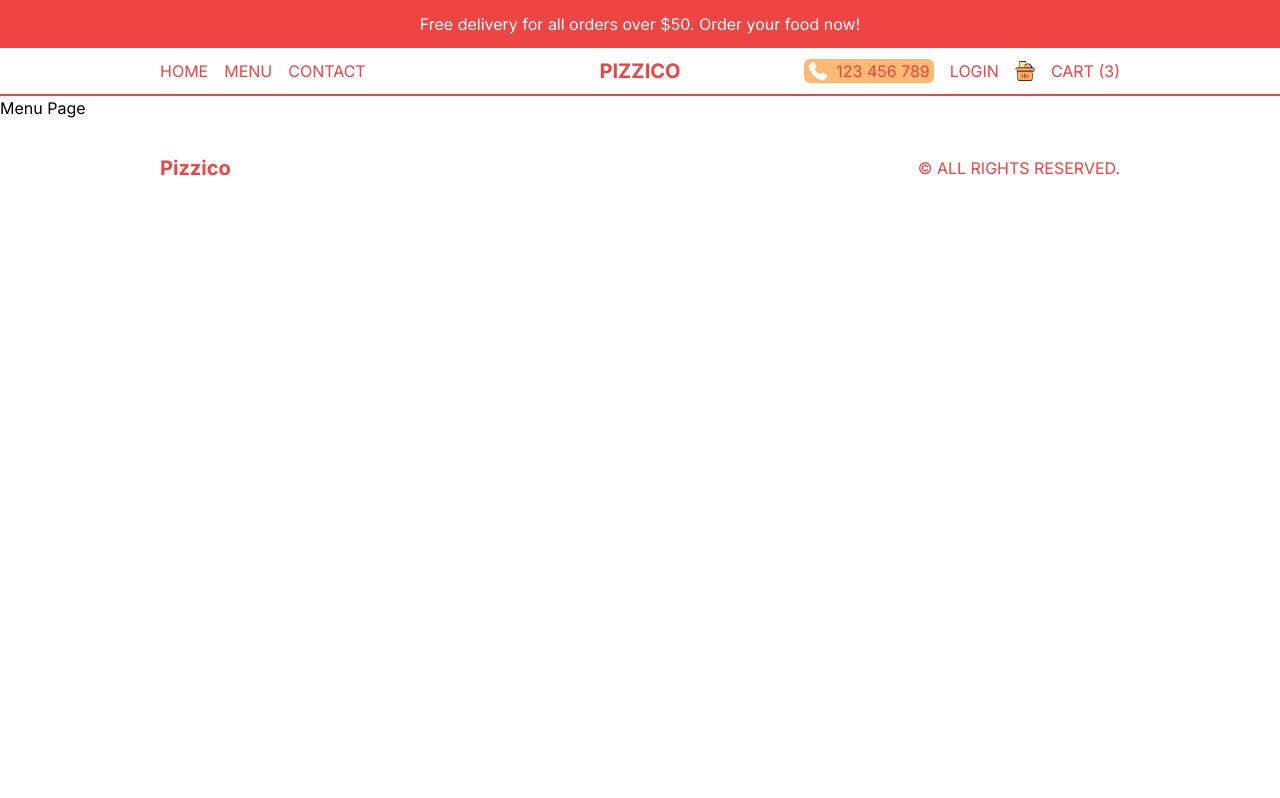
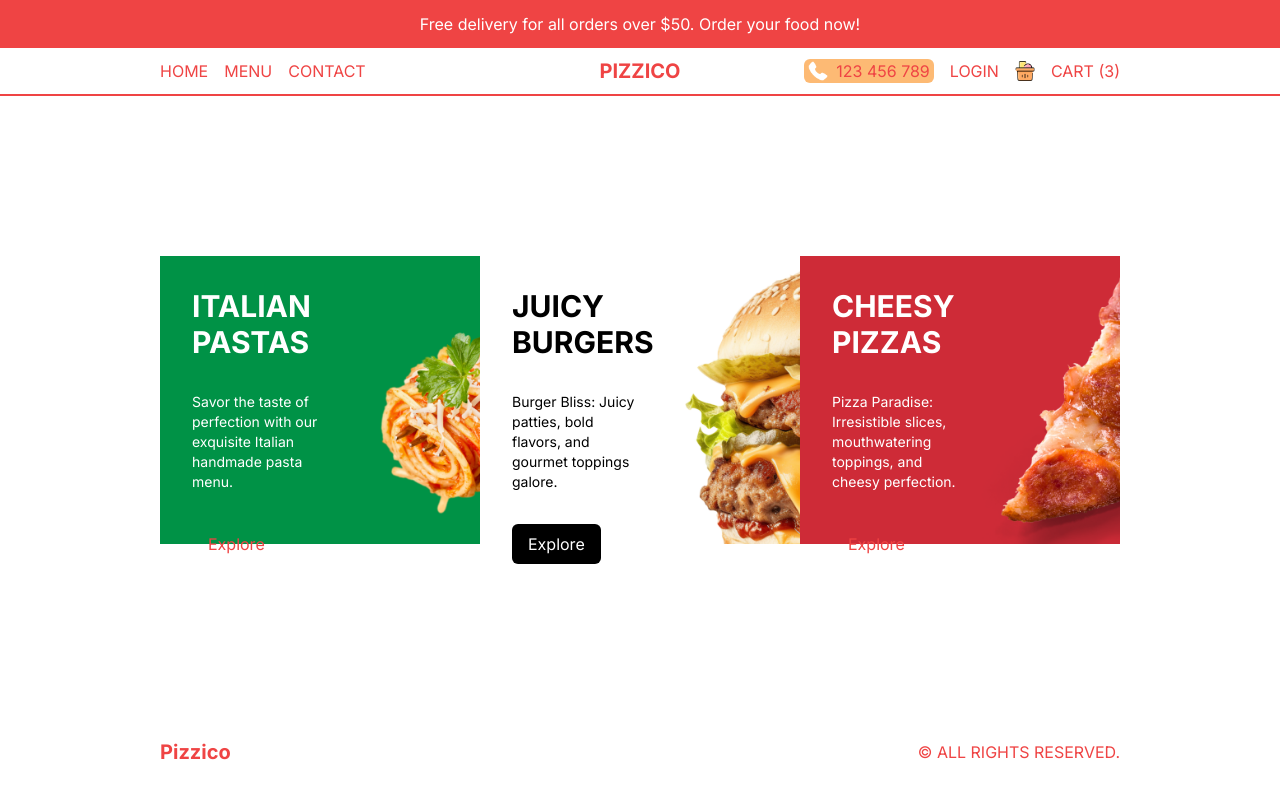
Before and after one commit to Waikikec/food-delivery-restaurant, a Next.js app: page /menu in a window 1280 px wide. Built offline with nearby package versions, Linux system fonts and the light colour scheme.

Commit message:
feat: add menu page

```diff
--- a/src/app/menu/[category]/page.tsx
+++ b/src/app/menu/[category]/page.tsx
@@ -1,8 +1,168 @@
+import { ProductType } from "@/types.ts/types";
+import Image from "next/image";
+import Link from "next/link";
 
 const CategoryPage = () => {
   return (
-    <div>Category Page</div>
+    <div className="flex flex-wrap text-red-500">
+      {pizzas.map((item) => (
+        <Link
+          key={item.id}
+          href={`/product/${item.id}`}
+          className="w-full sm:w-1/2 lg:w-1/3 h-[60vh] border-r-2 border-b-2 border-red-500 p-4 flex flex-col justify-between group odd:bg-fuchsia-50"
+        >
+          {/* IMAGE CONTAINER */}
+          {item.img &&
+            <div className="relative h-[80%]">
+              <Image
+                className="object-contain"
+                src={item.img}
+                alt={""}
+                fill
+                sizes="100%"
+              />
+            </div>
+          }
+
+          {/* TEXT CONTAINER */}
+          <div className="flex items-center justify-between font-bold">
+            <h1 className="text-2xl uppercase p-2">{item.title}</h1>
+            <h2 className="group-hover:hidden text-xl">${item.price}</h2>
+            <button className="hidden uppercase bg-red-500 text-white p-2 rounded-md group-hover:block">Add to Cart</button>
+          </div>
+        </Link>
+      ))}
+    </div>
   )
 }
 
 export default CategoryPage
+
+export const pizzas: ProductType[] = [
+  {
+    id: 1,
+    title: "Sicilian",
+    desc: "Ignite your taste buds with a fiery combination of spicy pepperoni, jalapeños, crushed red pepper flakes, and melted mozzarella cheese, delivering a kick with every bite.",
+    img: "/temporary/p1.png",
+    price: 24.9,
+    options: [
+      {
+        title: "Small",
+        additionalPrice: 0,
+      },
+      {
+        title: "Medium",
+        additionalPrice: 4,
+      },
+      {
+        title: "Large",
+        additionalPrice: 6,
+      },
+    ],
+  },
+  {
+    id: 2,
+    title: "Mediterranean Delight",
+    desc: "Embark on a culinary journey with this Mediterranean-inspired creation, featuring zesty feta cheese, Kalamata olives, sun-dried tomatoes, and a sprinkle of oregano.",
+    img: "/temporary/p8.png",
+    price: 32.9,
+    options: [
+      {
+        title: "Small",
+        additionalPrice: 0,
+      },
+      {
+        title: "Medium",
+        additionalPrice: 4,
+      },
+      {
+        title: "Large",
+        additionalPrice: 6,
+      },
+    ],
+  },
+  {
+    id: 3,
+    title: "Bella Napoli",
+    desc: "A classic Italian delight featuring a thin, crispy crust, tangy tomato sauce, fresh mozzarella, and a medley of aromatic herbs topped with lettuce, tomatoes, and a dollop of tangy mayo.",
+    img: "/temporary/p3.png",
+    price: 26.9,
+    options: [
+      {
+        title: "Small",
+        additionalPrice: 0,
+      },
+      {
+        title: "Medium",
+        additionalPrice: 4,
+      },
+      {
+        title: "Large",
+        additionalPrice: 6,
+      },
+    ],
+  },
+  {
+    id: 4,
+    title: "Pesto Primavera",
+    desc: "A classic Italian delight featuring a thin, crispy crust, tangy tomato sauce, fresh mozzarella, and a medley of aromatic herbs topped with lettuce, tomatoes, and a dollop of tangy mayo.",
+    img: "/temporary/p10.png",
+    price: 28.9,
+    options: [
+      {
+        title: "Small",
+        additionalPrice: 0,
+      },
+      {
+        title: "Medium",
+        additionalPrice: 4,
+      },
+      {
+        title: "Large",
+        additionalPrice: 6,
+      },
+    ],
+  },
+  {
+    id: 5,
+    title: "Veggie Supreme",
+    desc: "A classic Italian delight featuring a thin, crispy crust, tangy tomato sauce, fresh mozzarella, and a medley of aromatic herbs topped with lettuce, tomatoes, and a dollop of tangy mayo.",
+    img: "/temporary/p11.png",
+    price: 24.9,
+    options: [
+      {
+        title: "Small",
+        additionalPrice: 0,
+      },
+      {
+        title: "Medium",
+        additionalPrice: 4,
+      },
+      {
+        title: "Large",
+        additionalPrice: 6,
+      },
+    ],
+  },
+  {
+    id: 6,
+    title: "Four Cheese Fantasy",
+    desc: "Experience pure cheesy bliss with a melty blend of mozzarella, cheddar, provolone, and Parmesan cheeses, creating a rich and indulgent pizza experience.",
+    img: "/temporary/p12.png",
+    price: 22.9,
+    options: [
+      {
+        title: "Small",
+        additionalPrice: 0,
+      },
+      {
+        title: "Medium",
+        additionalPrice: 4,
+      },
+      {
+        title: "Large",
+        additionalPrice: 6,
+      },
+    ],
+  },
+];
--- a/src/app/menu/page.tsx
+++ b/src/app/menu/page.tsx
@@ -1,8 +1,63 @@
+import { MenuType } from "@/types.ts/types";
+import Link from "next/link";
 
 const MenuPage = () => {
+
   return (
-    <div>Menu Page</div>
+    <div className="p-4 lg:px-20 xl:px-40 h-[calc(100vh-6rem)] md:h-[calc(100vh-12rem)] flex flex-col md:flex-row items-center">
+      {menu.map((item) => (
+        <Link
+          href={`/menu/${item.slug}`}
+          key={item.id}
+          className="w-full h-1/3 bg-cover p-8 md:h-1/2"
+          style={{ backgroundImage: `url(${item.img})` }}
+        >
+          <div className={`text-${item.color} w-1/2`}>
+
+            <h1 className="uppercase font-bold text-xl md:text-3xl">
+              {item.title}
+            </h1>
+
+            <p className="text-sm my-2 sm:my-8">
+              {item.desc}
+            </p>
+
+            <button className={`bg-${item.color} text-${item.color === "black" ? "white" : "red-500"} py-2 px-4 rounded-md`}>
+              Explore
+            </button>
+
+          </div>
+        </Link>
+      ))}
+    </div>
   )
 }
 
 export default MenuPage
+
+const menu: MenuType[] = [
+  {
+    id: 1,
+    slug: "pastas",
+    title: "Italian Pastas",
+    desc: "Savor the taste of perfection with our exquisite Italian handmade pasta menu.",
+    img: "/temporary/m1.png",
+    color: "white",
+  },
+  {
+    id: 2,
+    slug: "burgers",
+    title: "Juicy Burgers",
+    desc: "Burger Bliss: Juicy patties, bold flavors, and gourmet toppings galore.",
+    img: "/temporary/m2.png",
+    color: "black",
+  },
+  {
+    id: 3,
+    slug: "pizzas",
+    title: "Cheesy Pizzas",
+    desc: "Pizza Paradise: Irresistible slices, mouthwatering toppings, and cheesy perfection.",
+    img: "/temporary/m3.png",
+    color: "white",
+  },
+];
--- a/src/app/product/[id]/page.tsx
+++ b/src/app/product/[id]/page.tsx
@@ -1,8 +1,58 @@
+import Price from "@/components/Price";
+import { ProductType } from "@/types.ts/types";
+import Image from "next/image";
 
 const SingleProductPage = () => {
   return (
-    <div>Single Product Page</div>
+    <div className="p-4 lg:px-20 xl:px-40 h-[calc(100vh-6rem)] md:h-[calc(100vh-12rem)] flex flex-col md:flex-row justify-around text-red-500 md:gap-8 md:items-center">
+
+      {/* IMAGE CONTAINER */}
+      <div className="relative w-full h-1/2 md:h-[70%]">
+        {singleProduct.img &&
+          <Image
+            src={singleProduct.img}
+            alt={""}
+            fill
+            sizes="100%"
+            className="object-contain"
+          />
+        }
+      </div>
+
+      {/* TEXT CONTAINER */}
+      <div className="flex flex-col gap-4 h-1/2 md:h-[70%] md:justify-center md:gap-6 xl:gap-8">
+        <h1 className="text-3xl font-bold uppercase xl:text-5xl">{singleProduct.title}</h1>
+        <p className="">{singleProduct.desc}</p>
+        <Price
+          id={singleProduct.id}
+          price={singleProduct.price}
+          options={singleProduct.options}
+        />
+      </div>
+    </div>
   )
 }
 
 export default SingleProductPage
+
+export const singleProduct: ProductType = {
+  id: 1,
+  title: "Sicilian",
+  desc: "Ignite your taste buds with a fiery combination of spicy pepperoni, jalapeños, crushed red pepper flakes, and melted mozzarella cheese, delivering a kick with every bite.",
+  img: "/temporary/p1.png",
+  price: 24.9,
+  options: [
+    {
+      title: "Small",
+      additionalPrice: 0,
+    },
+    {
+      title: "Medium",
+      additionalPrice: 4,
+    },
+    {
+      title: "Large",
+      additionalPrice: 6,
+    },
+  ],
+};
--- a/src/components/Featured.tsx
+++ b/src/components/Featured.tsx
@@ -1,3 +1,4 @@
+import { ProductType } from "@/types.ts/types";
 import Image from "next/image";
 
 const Featured = () => {
@@ -47,7 +48,7 @@ const Featured = () => {
 
 export default Featured
 
-const featuredProducts = [
+const featuredProducts: ProductType[] = [
   {
     id: 1,
     title: "Sicilian",
--- /dev/null
+++ b/src/components/Price.tsx
@@ -0,0 +1,64 @@
+"use client";
+import { ProductOptionType } from "@/types.ts/types";
+import { useEffect, useState } from "react";
+
+interface PriceProps {
+  id: number;
+  price: number;
+  options?: ProductOptionType[]
+}
+
+const Price = ({ id, price, options }: PriceProps) => {
+  const [totalPrice, setTotalPrice] = useState<number>(price);
+  const [quantity, setQuantity] = useState<number>(1);
+  const [selectedOption, setSelectedOption] = useState<number>(0);
+
+  useEffect(() => {
+    setTotalPrice(quantity * (options ? price + options[selectedOption].additionalPrice : price));
+  }, [quantity, selectedOption, options, price])
+
+  return (
+    <div className="flex flex-col gap-4">
+      <h2 className="text-2xl font-bold">${totalPrice.toFixed(2)}</h2>
+
+      {/* OPTIONS CONTAINER */}
+      <div className="flex gap-4">
+        {options?.map((option, index) => (
+          <button
+            key={option.title}
+            className="min-w-[6rem] p-2 ring-1 ring-red-500 rounded-md"
+            style={{
+              background: selectedOption === index ? "rgb(248 113 113)" : "white",
+              color: selectedOption === index ? "white" : "red"
+            }}
+            onClick={() => setSelectedOption(index)}
+          >
+            {option.title}
+          </button>
+        ))}
+      </div>
+
+      {/* QUANTITY CONTAINER */}
+      <div className="flex justify-between items-center">
+
+        <div className="flex justify-between w-full p-3 ring-1 ring-red-500">
+          <span>Quantity:</span>
+          <div className="flex gap-4 items-center">
+            <button onClick={() => setQuantity(prev => (prev > 1 ? prev - 1 : 1))}            >
+              {'<'}
+            </button>
+            <span>{quantity}</span>
+            <button onClick={() => setQuantity(prev => (prev < 9 ? prev + 1 : 9))}            >
+              {'>'}
+            </button>
+          </div>
+        </div>
+
+        <button className="uppercase w-56 bg-red-500 text-white p-3 ring-1 ring-red-500">Add to Cart</button>
+      </div>
+
+    </div>
+  )
+}
+
+export default Price
```
Also changed, not shown: src/types.ts/types.ts (+16 -2 lines).
